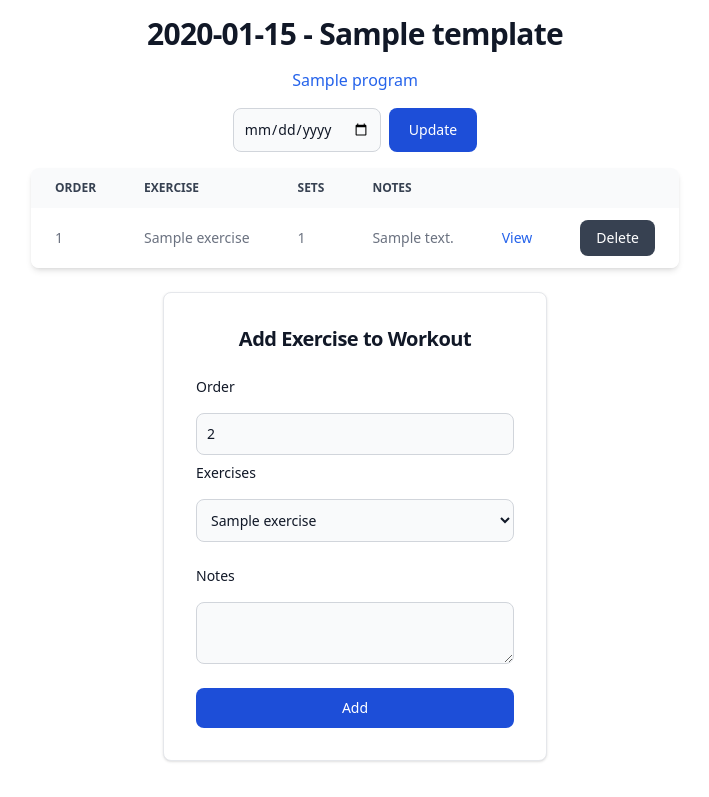
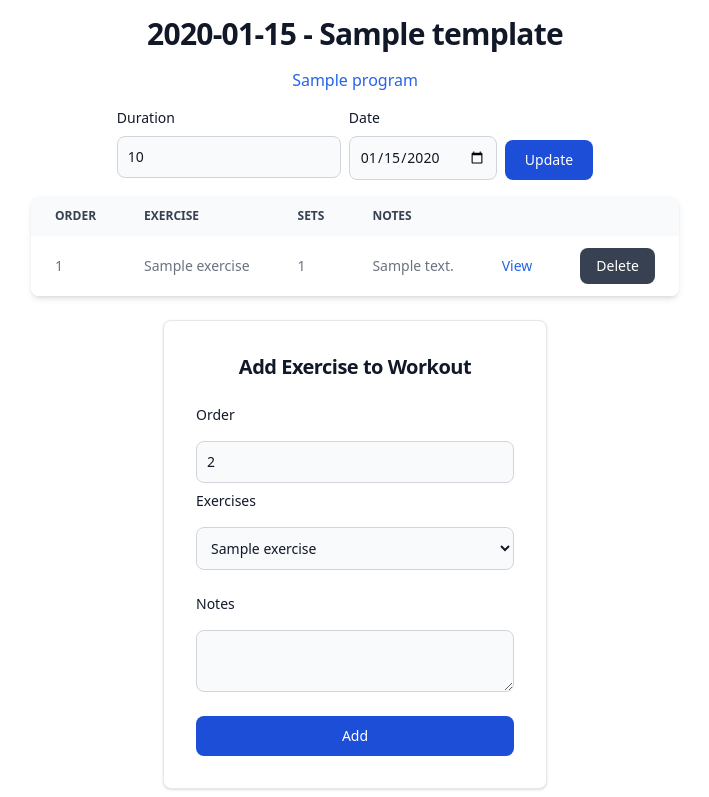
Before and after one commit to paulharbulak-maxar/exercise-db, a FastAPI app: page /workouts/1 in a window 1280 px wide. Shown: the part 40-837 px from the top of the page, without its empty margins (285-994 px from the left). Before the commit the page ends 802 px from the top, so only its background shows below. Run offline with FastAPI, Linux system fonts and the light colour scheme; tables that the repository leaves empty hold one stand-in row (values such as "Sample post"); some libraries are stand-ins or nearby versions.

Commit message:
Add duration to workout table/model. Add input for duration to workout.html.

```diff
--- a/main.py
+++ b/main.py
@@ -412,12 +412,17 @@ def create_workout(
 # @app.put("/workouts/{workout_id}", response_model=Workout)
 @app.post("/workouts/{workout_id}/update", response_model=Workout)
 # def update_workout(date: str, workout_id: int):
-def update_workout(workout_id: int, date: Annotated[str, Form()]):
+def update_workout(
+    workout_id: int,
+    date: Annotated[str, Form()],
+    duration: Annotated[int, Form()],
+):
     with Session(engine) as session:
         workout = session.exec(select(Workout).where(Workout.id == workout_id)).one()
         # workout.template_id = workout.template_id
         date_obj = datetime.strptime(date, "%Y-%m-%d")
         workout.date = date_obj
+        workout.duration = duration
         session.add(workout)
         session.commit()
         session.refresh(workout)
--- a/models/models.py
+++ b/models/models.py
@@ -93,6 +93,7 @@ class Workout(SQLModel, table=True):
         sa_relationship_kwargs=dict(lazy="selectin"),
     )
     date: datetime
+    duration: int | None
     exercises: list["WorkoutExercise"] = Relationship(
         back_populates="workout",
         sa_relationship_kwargs=dict(lazy="selectin"),
--- a/templates/workout.html
+++ b/templates/workout.html
@@ -11,11 +11,20 @@
     </div>
     <div class="flex flex-col">
         <form action="{{ url_for('update_workout', workout_id=workout.id) }}" method="post" enctype="multipart/form-data">
-            <div class="flex justify-center gap-x-2">
-                <input type="date" id="date" name="date" class="bg-gray-50 border border-gray-300 text-gray-900 text-sm rounded-lg focus:ring-blue-500 focus:border-blue-500 block p-2.5 dark:bg-gray-700 dark:border-gray-600 dark:placeholder-gray-400 dark:text-white dark:focus:ring-blue-500 dark:focus:border-blue-500">
-                <button id="update" type='submit' class="text-white bg-blue-700 hover:bg-blue-800 focus:ring-4 focus:outline-none focus:ring-blue-300 font-medium rounded-lg text-sm px-5 py-2.5 text-center dark:bg-blue-600 dark:hover:bg-blue-700 dark:focus:ring-blue-800">
-                    Update
-                </button>
+            <div class="flex flex-row justify-center gap-x-2">
+                <div class="flex flex-col">
+                    <label for="duration" class="block mb-2 text-sm font-medium text-gray-900 dark:text-white">Duration</label>
+                    <input type="number" id="duration" name="duration" value="{{ workout.duration }}" max="180" class="bg-gray-50 border border-gray-300 text-gray-900 text-sm rounded-lg focus:ring-blue-500 focus:border-blue-500 block p-2.5 dark:bg-gray-700 dark:border-gray-600 dark:placeholder-gray-400 dark:text-white dark:focus:ring-blue-500 dark:focus:border-blue-500">
+                </div>
+                <div class="flex flex-col">
+                    <label for="date" class="block mb-2 text-sm font-medium text-gray-900 dark:text-white">Date</label>
+                    <input type="date" id="date" name="date" value="{{ workout.date.strftime('%Y-%m-%d') }}" class="bg-gray-50 border border-gray-300 text-gray-900 text-sm rounded-lg focus:ring-blue-500 focus:border-blue-500 block p-2.5 dark:bg-gray-700 dark:border-gray-600 dark:placeholder-gray-400 dark:text-white dark:focus:ring-blue-500 dark:focus:border-blue-500">
+                </div>
+                <div class="flex flex-col justify-end">
+                    <button id="update" type='submit' class="text-white bg-blue-700 hover:bg-blue-800 focus:ring-4 focus:outline-none focus:ring-blue-300 font-medium rounded-lg text-sm px-5 py-2.5 text-center dark:bg-blue-600 dark:hover:bg-blue-700 dark:focus:ring-blue-800">
+                        Update
+                    </button>
+                </div>
             </div>
         </form>
     </div>
```
Also changed, not shown: alembic/versions/8f2af354fce6_init.py (+8 -7 lines).
